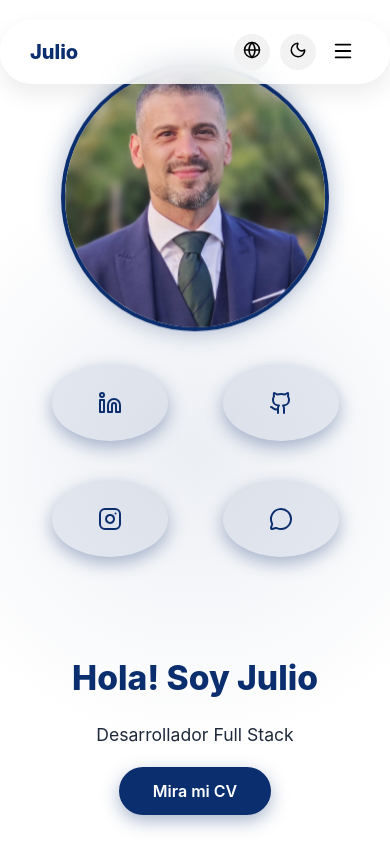
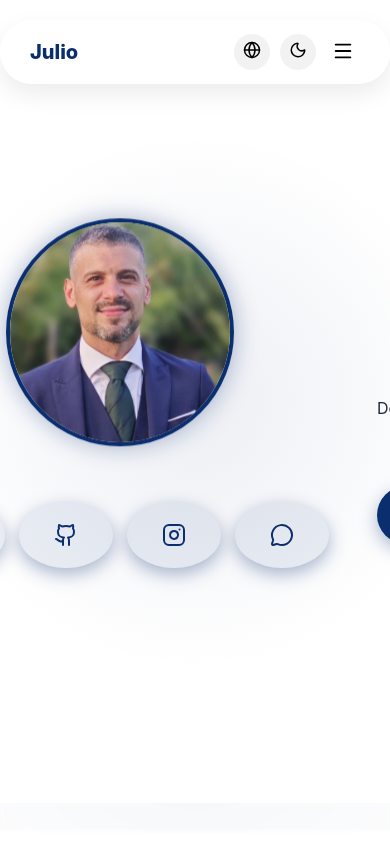
Before and after one commit to juliosm3/portfolio, a React (Vite) app: page / in a window 390 px wide. Shown: the top 844 px of the page. Built offline with nearby package versions, Linux system fonts and the light colour scheme.

Commit message:
nuevas modificaciones

```diff
--- a/src/index.css
+++ b/src/index.css
@@ -661,64 +661,47 @@ body.dark .about-card {
 @media (max-width: 768px) {
 
   .hero {
-    flex-direction: column;
+    min-height: 100vh;
+    padding: 6.5rem 1rem 2rem;
+    gap: 1.2rem;
     justify-content: center;
-    text-align: center;
-    gap: 1.8rem;
-    padding: 7rem 1.2rem 3rem;
-    min-height: 100vh;
-  }
-
-  .hero-left {
-    order: 1;
-    display: flex;
-    flex-direction: column;
-    align-items: center;
   }
 
   .hero-left img {
-    width: 260px !important;
-    height: 260px !important;
-    max-width: 80vw;
-    max-height: 80vw;
-    border-radius: 50%;
-  }
-
-  .hero-right {
-    order: 2;
-    width: 100%;
-    max-width: 320px;
-    margin: 0 auto;
+    width: 220px !important;
+    height: 220px !important;
+    max-width: 70vw;
+    max-height: 70vw;
   }
 
   .hero-right h1 {
-    font-size: 2.1rem;
-    margin-bottom: 0.5rem;
+    font-size: 1.9rem;
+    margin-bottom: 0.3rem;
   }
 
   .hero-right p {
-    font-size: 1.1rem;
-    margin-bottom: 1.4rem;
+    font-size: 1rem;
+    margin-bottom: 1rem;
   }
 
   .hero a {
-    margin: 0 auto 1.5rem;
-    width: fit-content;
+    padding: 12px 26px;
+    font-size: 0.9rem;
+    margin-bottom: 1rem;
   }
 
-  /* SOCIAL ICONS CENTERED */
+  /* SOCIAL ICONS EN UNA SOLA FILA */
   .hero-social {
-    order: 3;
+    display: flex;
+    flex-wrap: nowrap;
+    justify-content: center;
+    gap: 14px;
     width: 100%;
-    display: flex;
-    justify-content: center;
-    gap: 16px;
-    margin-top: 1.2rem;
-    flex-wrap: wrap;
+    margin-top: 0.6rem;
   }
 
   .hero-social a {
-    width: 48px;
-    height: 48px;
+    width: 42px;
+    height: 42px;
   }
 }
```
